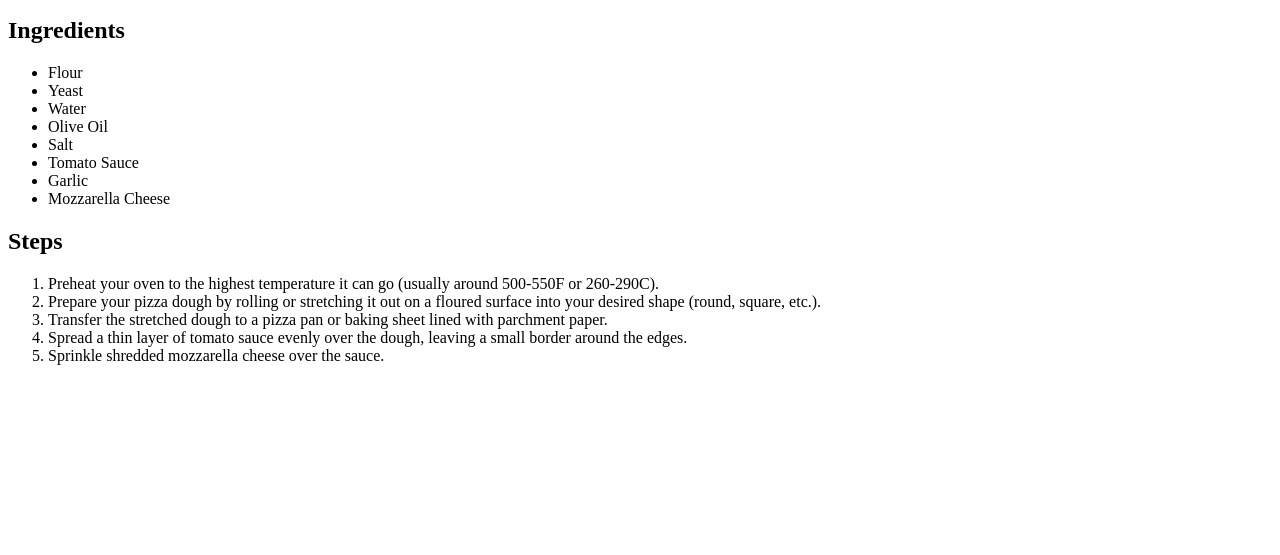
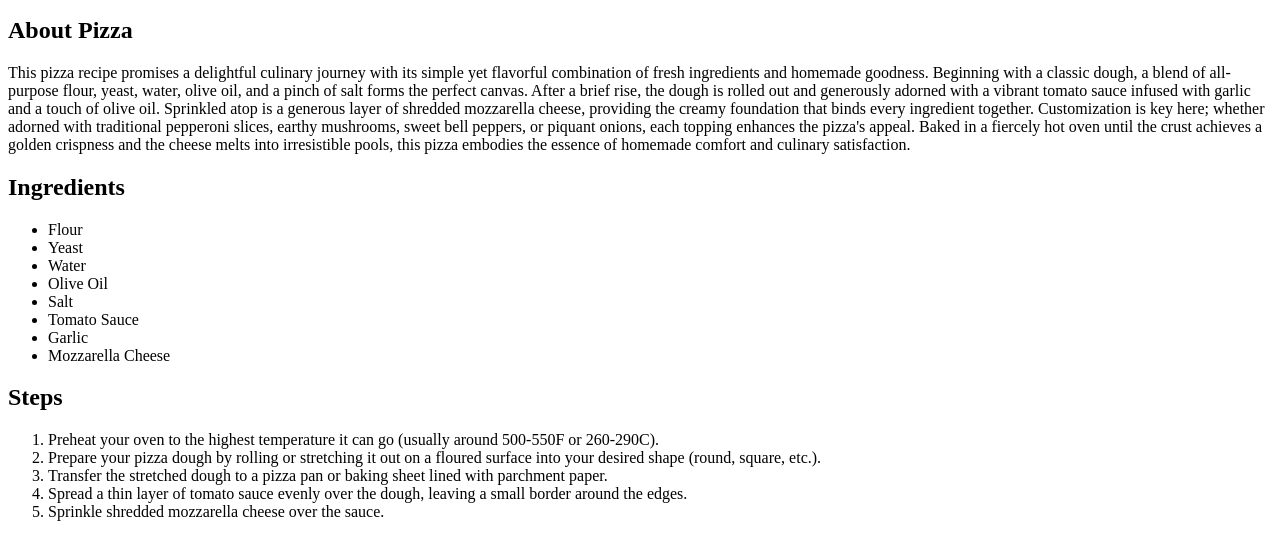
Before and after one commit to PaulieS9/odin-recipes, a plain HTML site: page recipes/pizza.html in a window 1280 px wide. Shown: the part 101-656 px from the top of the page. Drawn offline with Linux system fonts and the light colour scheme.

Commit message:
Added About Pizza

```diff
--- a/recipes/pizza.html
+++ b/recipes/pizza.html
@@ -7,6 +7,8 @@
 <body>
     <h1>Pizza Recipe</h1>
     <img src="../images/pizza.jpg" alt="Cheese Pizza on plate" height="400" width="600">
+    <h2>About Pizza</h2>
+    <p>This pizza recipe promises a delightful culinary journey with its simple yet flavorful combination of fresh ingredients and homemade goodness. Beginning with a classic dough, a blend of all-purpose flour, yeast, water, olive oil, and a pinch of salt forms the perfect canvas. After a brief rise, the dough is rolled out and generously adorned with a vibrant tomato sauce infused with garlic and a touch of olive oil. Sprinkled atop is a generous layer of shredded mozzarella cheese, providing the creamy foundation that binds every ingredient together. Customization is key here; whether adorned with traditional pepperoni slices, earthy mushrooms, sweet bell peppers, or piquant onions, each topping enhances the pizza's appeal. Baked in a fiercely hot oven until the crust achieves a golden crispness and the cheese melts into irresistible pools, this pizza embodies the essence of homemade comfort and culinary satisfaction.</p>
     <h2>Ingredients</h2>
     <ul>
         <li>Flour</li>
```
